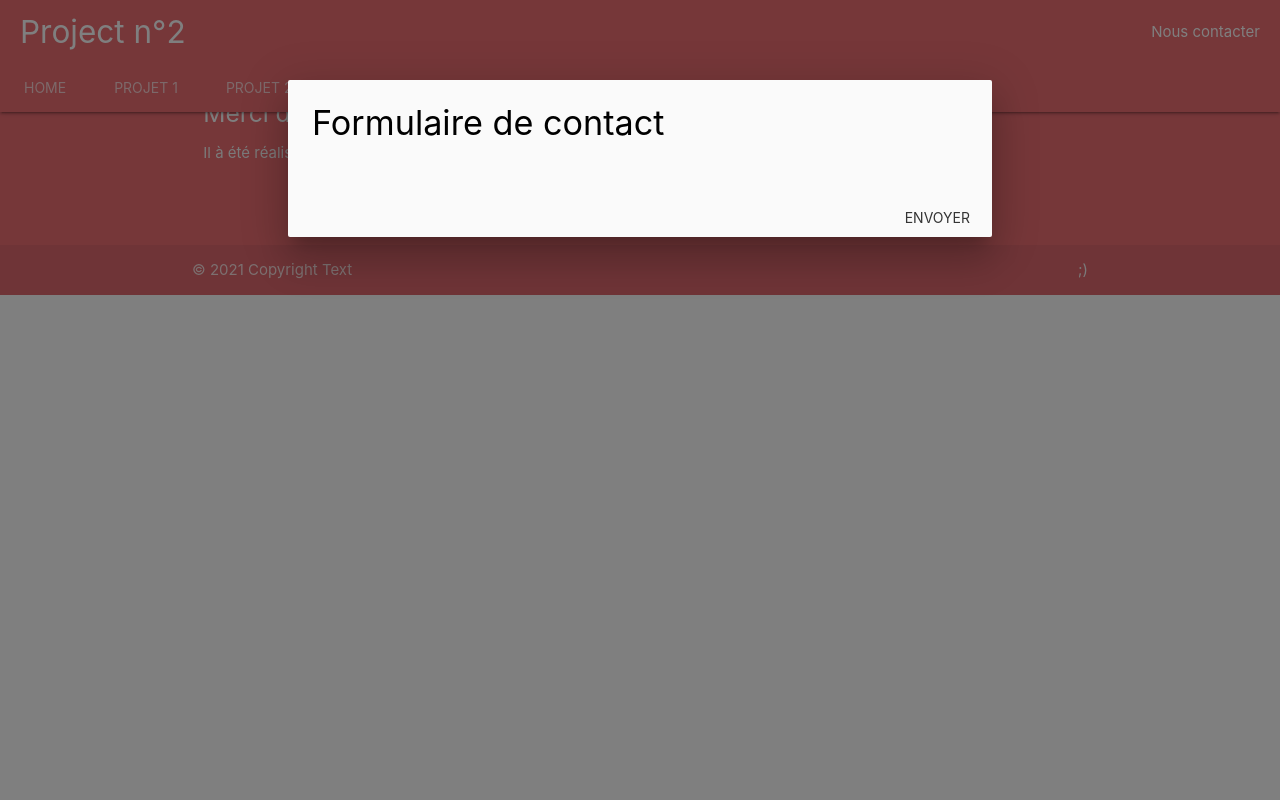
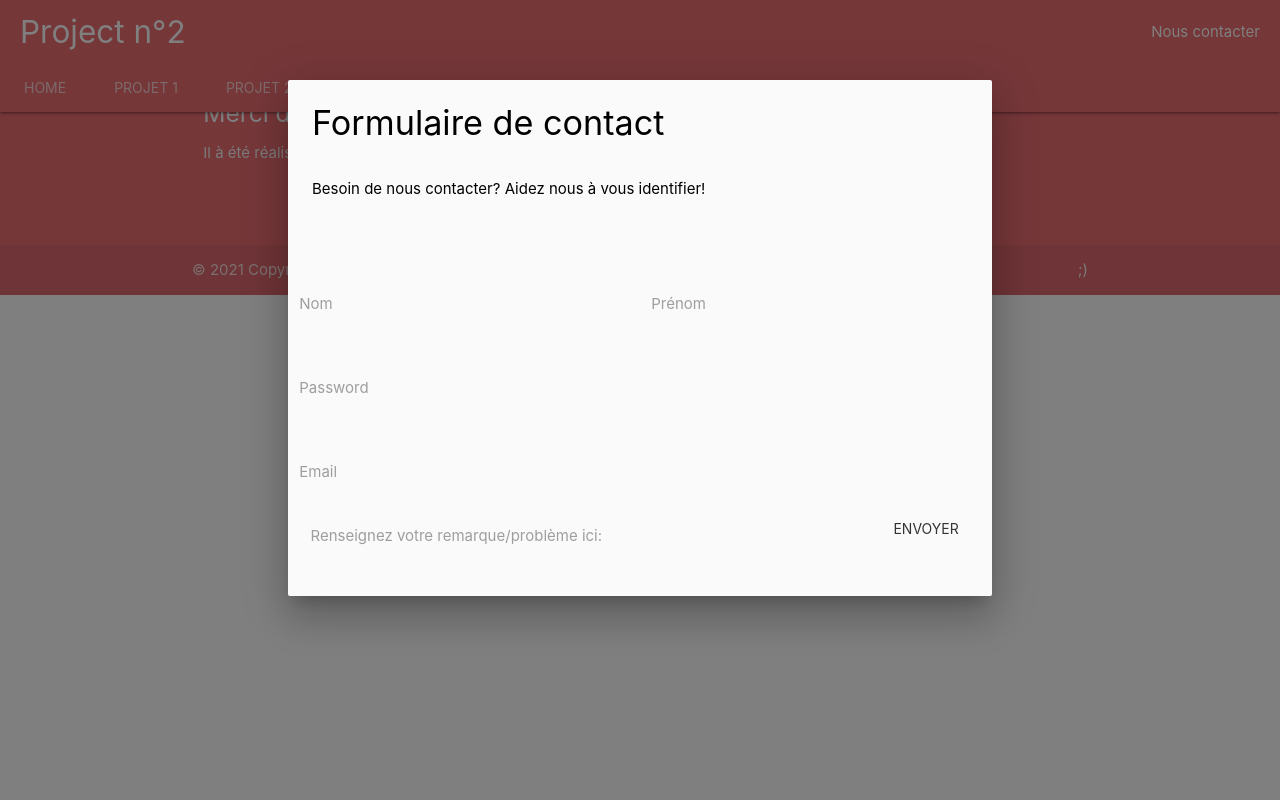
Before and after one commit to Lum0o/SiteResponsive, a PHP site: the page made by Projet 2.html in a window 1280 px wide, after a click on "Nous contacter". Run offline with PHP 8.4, Linux system fonts and the light colour scheme.

Commit message:
Formulaire de contact version finale présent sur toutes les pages

```diff
--- a/Projet 2.html
+++ b/Projet 2.html
@@ -24,11 +24,41 @@
         <div id="modal1" class="modal">
           <div class="modal-content">
             <h4>Formulaire de contact</h4>
-            <p></p>
+            <p>Besoin de nous contacter? Aidez nous à vous identifier!</p>
           </div>
-          <div class="modal-footer">
-            <a href="#!" class="modal-close waves-effect waves-green btn-flat">Envoyer</a>
-          </div>
+          <div class="row">
+            <form class="col s12">
+              <div class="row">
+                <div class="input-field col s6">
+                  <input id="first_name" type="text" class="validate">
+                  <label for="first_name">Nom</label>
+                </div>
+                <div class="input-field col s6">
+                  <input id="last_name" type="text" class="validate">
+                  <label for="last_name">Prénom</label>
+                </div>
+              </div>
+              <div class="row">
+                <div class="input-field col s12">
+                  <input id="password" type="password" class="validate">
+                  <label for="password">Password</label>
+                </div>
+              </div>
+              <div class="row">
+                <div class="input-field col s12">
+                  <input id="email" type="email" class="validate">
+                  <label for="email">Email</label>
+                  <div class="input-field col s6">
+                    <input id="observation" type="text" class="validate">
+                    <label for="observation">Renseignez votre remarque/problème ici:</label>
+                  </div>
+                  <div class="modal-footer">
+                    <a href="#!" class="modal-close waves-effect waves-green btn-flat">Envoyer</a>
+                  </div>
+                </div>
+              </div>
+            </div>
+          </form>
         </div>
         <div class="nav-content">
           <ul class="tabs tabs-transparent">
--- a/css/project.css
+++ b/css/project.css
@@ -18,6 +18,10 @@ nav{
    z-index: 1;
 }
 
+.modal {
+  color: black;
+}
+
 .mr20{
   margin-right: 20px;
 }
```
Also changed, not shown: Projet 1.html (+34 -4 lines), Projet 3.html (+34 -4 lines), index.html (+9 -20 lines).
